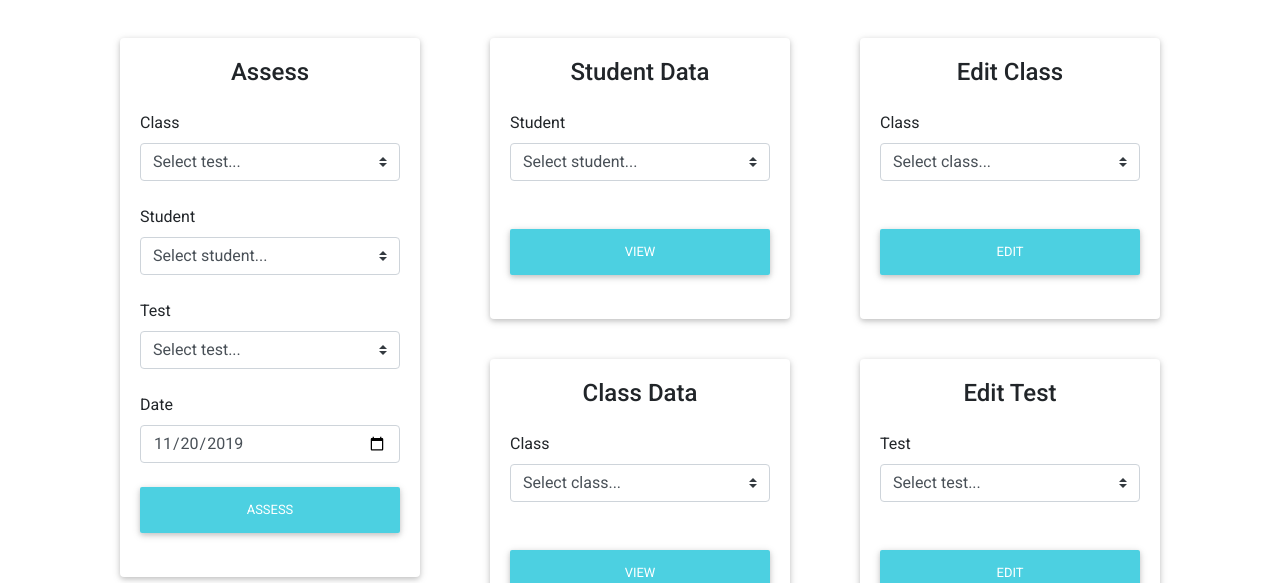
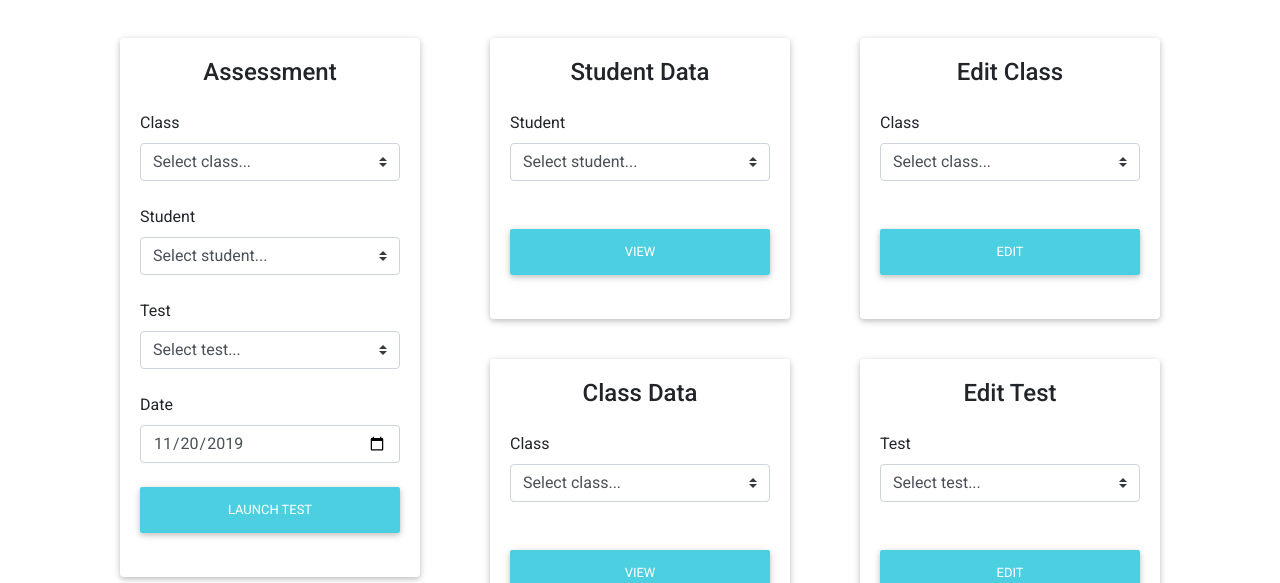
Before and after one commit to HeatherButterfield/testforsuccess, a React (Create React App) app: page /teacher/dashboard in a window 1280 px wide. Shown: the part 320-903 px from the top of the page. Built offline with nearby package versions, Linux system fonts and the light colour scheme.

Commit message:
change wording

```diff
--- a/src/pages/TeacherDashboardPage.js
+++ b/src/pages/TeacherDashboardPage.js
@@ -20,11 +20,11 @@ function TeacherDashboardPage() {
         <div className="card margin-top">
           <div className="card-body">
             <form>
-              <p className="h4 mb-4 text-center">Assess</p>
+              <p className="h4 mb-4 text-center">Assessment</p>
 
               <label for="select">Class</label>
               <select className="browser-default custom-select mb-4" id="select">
-                  <option value="" disabled="" selected="">Select test...</option>
+                  <option value="" disabled="" selected="">Select class...</option>
                   <option value="1">Class 1</option>
                   <option value="2">Class 2</option>
               </select>
@@ -50,7 +50,7 @@ function TeacherDashboardPage() {
               <label for="date-picker">Date</label>
               <input type="date" id="date-picker" defaultValue={date} class="form-control datepicker"/>
 
-              <button className="btn btn-block my-4 text-white rgba-cyan-strong" type="submit">Assess</button>
+              <button className="btn btn-block my-4 text-white rgba-cyan-strong" type="submit">Launch Test</button>
             </form>
           </div>
         </div>
```
